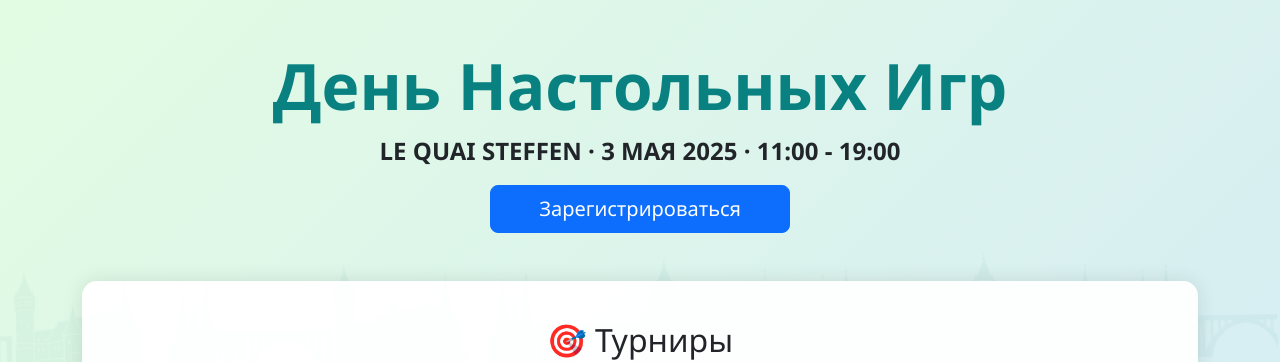
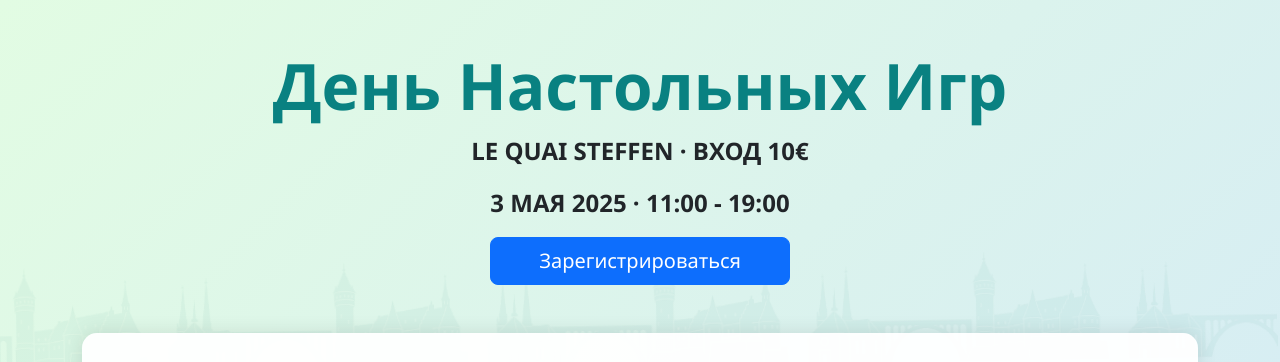
Before and after one commit to Affid-Tech/boardgames-festival, a plain HTML site: page index.html in a window 1280 px wide. Shown: the top 362 px of the page. Drawn offline with nearby package versions, Linux system fonts and the light colour scheme.

Commit message:
Update index.html

```diff
--- a/index.html
+++ b/index.html
@@ -13,11 +13,16 @@
   <div class="container py-5">
     <div class="headers text-center mb-5">
       <h1 class="display-3 fw-bold">День Настольных Игр</h1>
-      <p class="lead fs-4 text-decoration-none text-dark fw-semibold">
+     <p class="lead fs-4 text-decoration-none text-dark fw-semibold">
         <a href="https://maps.app.goo.gl/7RRMxzxNX9nwB13S7" target="_blank" class="text-decoration-none text-dark fw-semibold">
           LE QUAI STEFFEN
         </a>
-        &middot; 3 МАЯ 2025 &middot; 11:00 - 19:00
+        · ВХОД 10€
+    </p>
+
+      <p class="lead fs-4 text-decoration-none text-dark fw-semibold">
+
+        3 МАЯ 2025 · 11:00 - 19:00
     </p>
 
       <a href="https://t.me/andrei_fedorov000" class="btn btn-primary btn-lg px-5">Зарегистрироваться</a>
```
